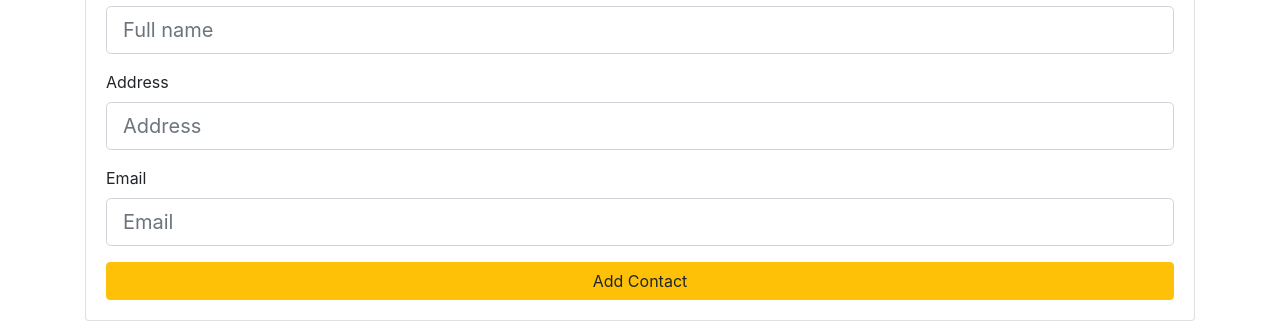
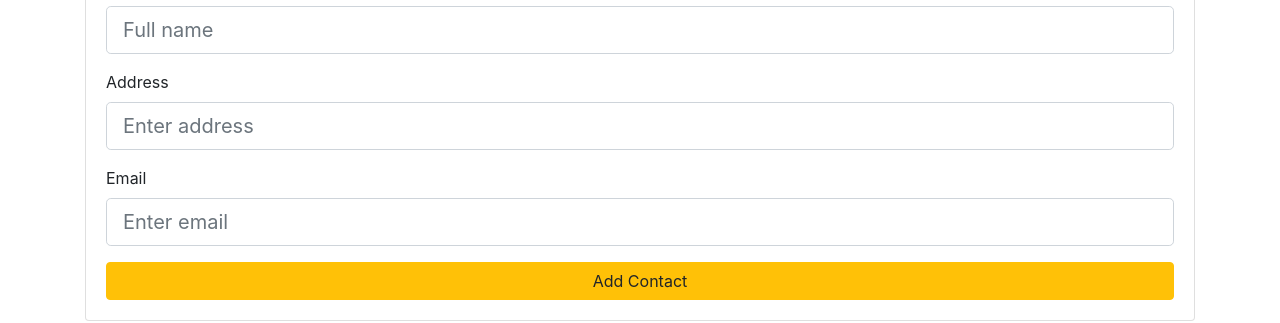
Before and after one commit to JoshuaLanger/contact-manager, a React (Create React App) app: page / in a window 1280 px wide. Shown: the part 152-475 px from the top of the page. Built offline with nearby package versions, Linux system fonts and the light colour scheme; the HTML template or start-up script is replaced by a standard one.

Commit message:
refactored AddContact form with TextInputGroup components

```diff
--- a/src/components/contacts/AddContact.js
+++ b/src/components/contacts/AddContact.js
@@ -1,6 +1,8 @@
 import React, { Component } from 'react';
 import { Consumer } from '../../context';
 import uuid from 'uuid';
+
+import TextInputGroup from '../layout/TextInputGroup';
 
 class AddContact extends Component {
   state = {
@@ -34,39 +36,28 @@ class AddContact extends Component {
               <div className="card-header">Add Contact</div>
               <div className="card-body">
                 <form onSubmit={this.handleSubmit.bind(this, dispatch)}>
-                  <div className="form-group">
-                    <label htmlFor="name">Name</label>
-                    <input
-                      type="text"
+                  <TextInputGroup
+                    label="Name"
                     name="name"
-                      className="form-control form-control-lg"
                     placeholder="Full name"
                     value={name}
                     onChange={this.handleChange}
                   />
-                  </div>
-                  <div className="form-group">
-                    <label htmlFor="address">Address</label>
-                    <input
-                      type="text"
+                  <TextInputGroup
+                    label="Address"
                     name="address"
-                      className="form-control form-control-lg"
-                      placeholder="Address"
+                    placeholder="Enter address"
                     value={address}
                     onChange={this.handleChange}
                   />
-                  </div>
-                  <div className="form-group">
-                    <label htmlFor="email">Email</label>
-                    <input
+                  <TextInputGroup
+                    label="Email"
                     type="email"
                     name="email"
-                      className="form-control form-control-lg"
-                      placeholder="Email"
+                    placeholder="Enter email"
                     value={email}
                     onChange={this.handleChange}
                   />
-                  </div>
                   <input
                     type="submit"
                     value="Add Contact"
```
Lines whose indentation alone changed are shown as unchanged.
